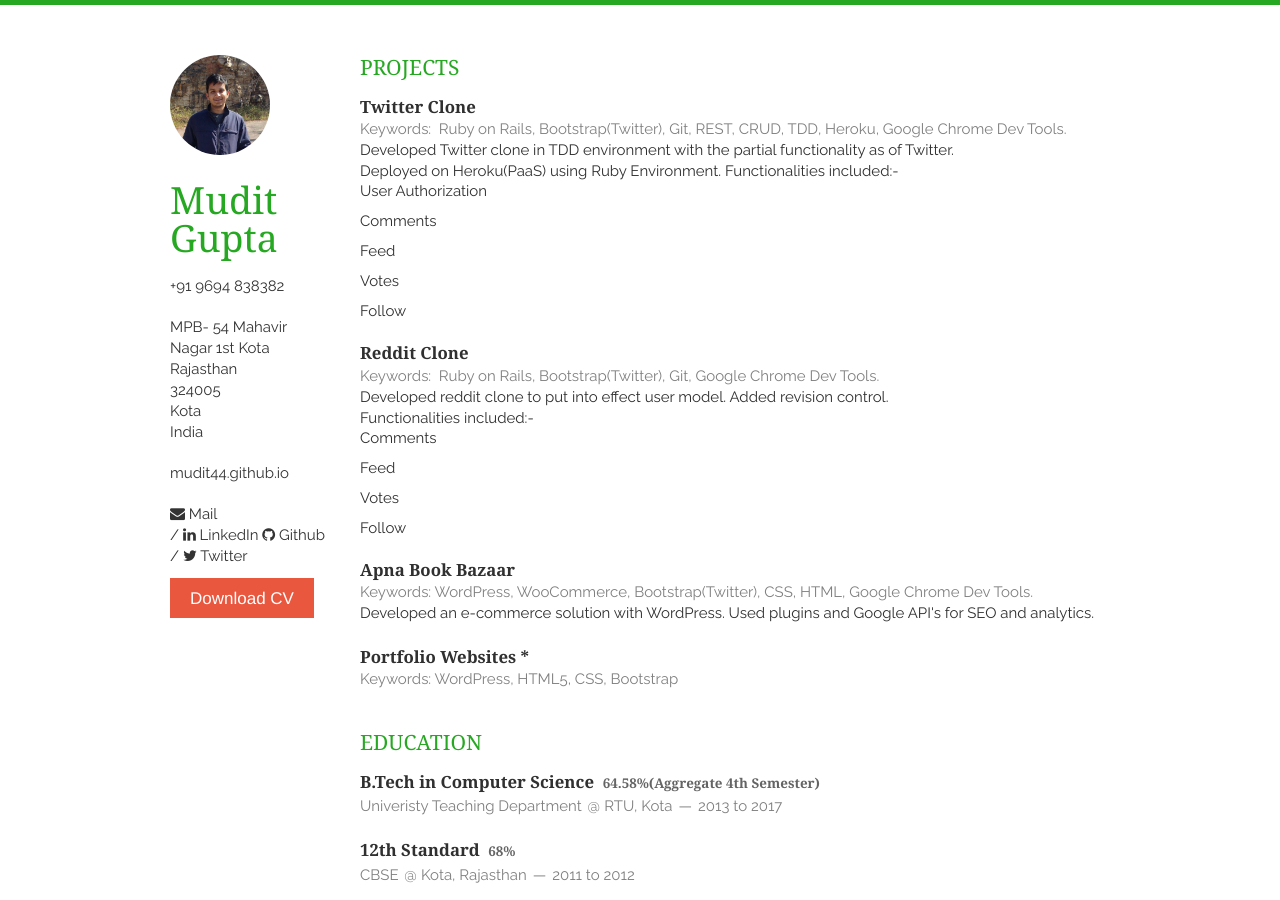
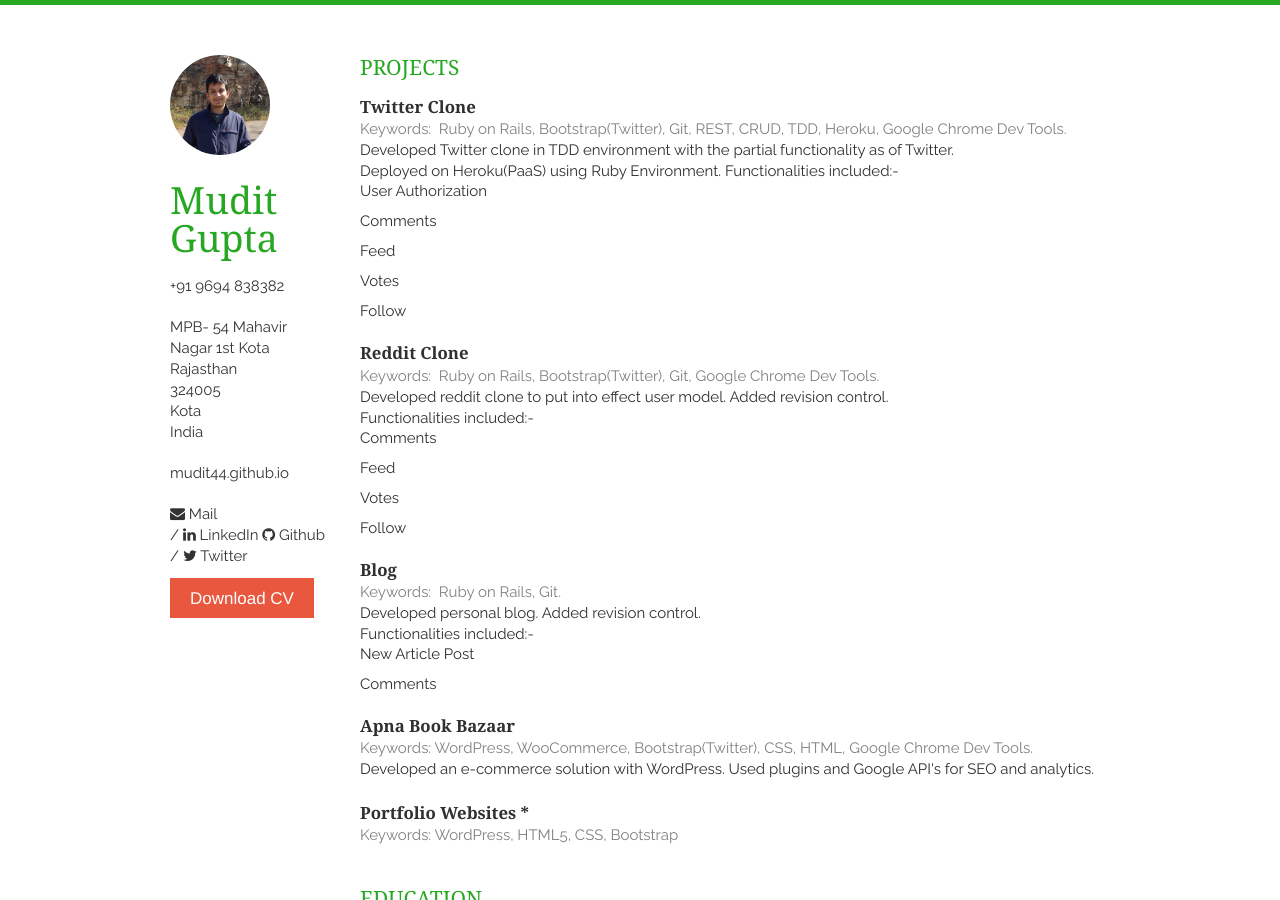
Before and after one commit to mudit44/resume, a Jekyll site: the page built from index.html, in a window 1280 px wide and 900 px high. Built offline with Jekyll 4.4.1, drawn with Linux system fonts in a browser that asks for light colours; nearby versions of some CDN libraries; Markdown is read by kramdown in place of the engine named in the settings; the list of posts is cut into pages by our own code.

Commit message:
Update employment.html

```diff
--- a/_includes/employment.html
+++ b/_includes/employment.html
@@ -32,6 +32,18 @@
     </article>
     <article>
         <header>
+            <h1>Blog</h1>
+            <span><b>Keywords:</b>&nbsp; Ruby on Rails, Git.</span>
+        </header>
+        <p>Developed personal blog. Added revision control.</p>
+        <p>Functionalities included:-</p>
+        <ul>
+            <li>New Article Post</li>
+            <li>Comments</li>
+        </ul>
+    </article>
+    <article>
+        <header>
             <h1>Apna Book Bazaar</h1>
             <span><b>Keywords: </b>WordPress, WooCommerce, Bootstrap(Twitter), CSS, HTML, Google Chrome Dev Tools.
 </span>
```
